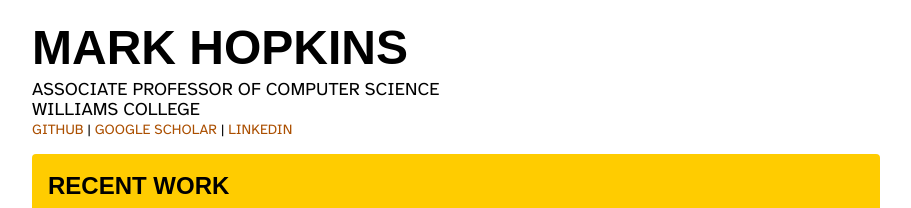
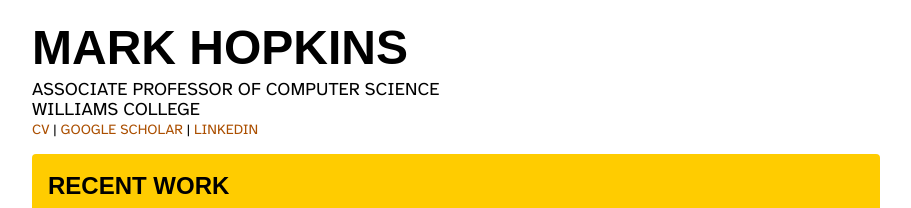
Before and after one commit to Mark-Hopkins-at-Williams/mark-hopkins-at-williams.github.io, a React (Vite) app: page / in a window 1280 px wide. Shown: the top 208 px of the page, without its empty margins (184-1095 px from the left). Built offline with nearby package versions, Linux system fonts and the light colour scheme; a web font is replaced by a local one.

Commit message:
Let course cards use either an animated gif or a linked static image
Renames the course "gif" field to "image" and picks behavior by file
extension: .gif files render unlinked as before, everything else is
wrapped in a link to the course href, matching how publication images
already work.

```diff
--- a/src/App.jsx
+++ b/src/App.jsx
@@ -30,9 +30,17 @@
 }
 
 function CourseCard({ course }) {
+  const isGif = course.image.toLowerCase().endsWith('.gif')
+  const image = <img src={course.image} alt={isGif ? 'Animated GIF' : ''} className="w-64 h-auto rounded" />
   return (
     <div className="flex flex-col items-center bg-white p-2 rounded">
-      <img src={course.gif} alt="Animated GIF" className="w-64 h-auto rounded" />
+      {isGif ? (
+        image
+      ) : (
+        <a href={course.href} target="_blank" rel="noopener noreferrer" className="text-link hover:text-hover">
+          {image}
+        </a>
+      )}
       <div className="w-full text-left text-lg font-bold mb-1" style={{ fontFamily: 'Oswald' }}>
         <a href={course.href} target="_blank" rel="noopener noreferrer" className="text-link hover:text-hover">
           {course.title}
--- a/src/content.json
+++ b/src/content.json
@@ -4,9 +4,18 @@
     "title": "ASSOCIATE PROFESSOR OF COMPUTER SCIENCE",
     "institution": "WILLIAMS COLLEGE",
     "socialLinks": [
-      { "label": "GITHUB", "href": "https://github.com/Mark-Hopkins-at-Williams" },
-      { "label": "GOOGLE SCHOLAR", "href": "https://scholar.google.com/citations?user=gGqR-CEAAAAJ&hl=en" },
-      { "label": "LINKEDIN", "href": "https://www.linkedin.com/in/mark-hopkins-7163204/" }
+      {
+        "label": "CV",
+        "href": "https://drive.google.com/file/d/19UVw2CfjXjfylH4HQuEl4Xf9e459DddB/view?usp=drive_link"
+      },
+      {
+        "label": "GOOGLE SCHOLAR",
+        "href": "https://scholar.google.com/citations?user=gGqR-CEAAAAJ&hl=en"
+      },
+      {
+        "label": "LINKEDIN",
+        "href": "https://www.linkedin.com/in/mark-hopkins-7163204/"
+      }
     ]
   },
   "publications": [
@@ -46,13 +55,13 @@
   "courses": [
     {
       "href": "https://mark-hopkins-at-williams.github.io/csci-134/",
-      "gif": "https://media.giphy.com/media/xhxwhoWHtGKGNDwn1y/giphy.gif",
+      "image": "images/cookiemonster.png",
       "title": "CSCI 134: Introduction to Computer Science",
       "description": "This course introduces students to the science of computation by exploring the representation and manipulation of data and algorithms. We organize and transform information in order to solve problems using algorithms written in a modern object-oriented language. Topics include organization of data using objects and classes, and the description of processes using conditional control, iteration, methods and classes. We also begin the study of abstraction, self-reference, reuse, and performance analysis. While the choice of programming language and application area will vary in different offerings, the skills students develop will transfer equally well to more advanced study in many areas. In particular, this course is designed to provide the programming skills needed for further study in computer science and is expected to satisfy introductory programming requirements in other departments."
     },
     {
       "href": "https://mark-hopkins-at-williams.github.io/csci-270/",
-      "gif": "https://media.giphy.com/media/PFVOx7eDfBT3a6Gw9S/giphy.gif",
+      "image": "https://media.giphy.com/media/PFVOx7eDfBT3a6Gw9S/giphy.gif",
       "title": "CSCI 270: Foundations of Artificial Intelligence",
       "description": "Computer science has increasingly set its sights on problems with no obvious prescriptive solution, such as image classification, natural language understanding, and game playing. As it is infeasible to prescriptively identify a cat from a set of pixels, or a winning move from the state of a chess board, tools from the traditional computer science canon of algorithms and system building are often insufficient. Artificial intelligence (AI) techniques have increasingly been leveraged to fill this gap. Rather than explicitly specifying how to solve a task, AI techniques typically take an indirect approach: first describing the task using a standardized representation (e.g., labeled data for supervised machine learning and state spaces for heuristic search), and then employing general-purpose algorithms that operate on the task description. The goal of this course is to introduce the theoretical and practical foundations that will enable students to add AI methodologies to their computational toolbox. It provides the fundamentals for more advanced study of artificial intelligence and machine learning."
     }
```
